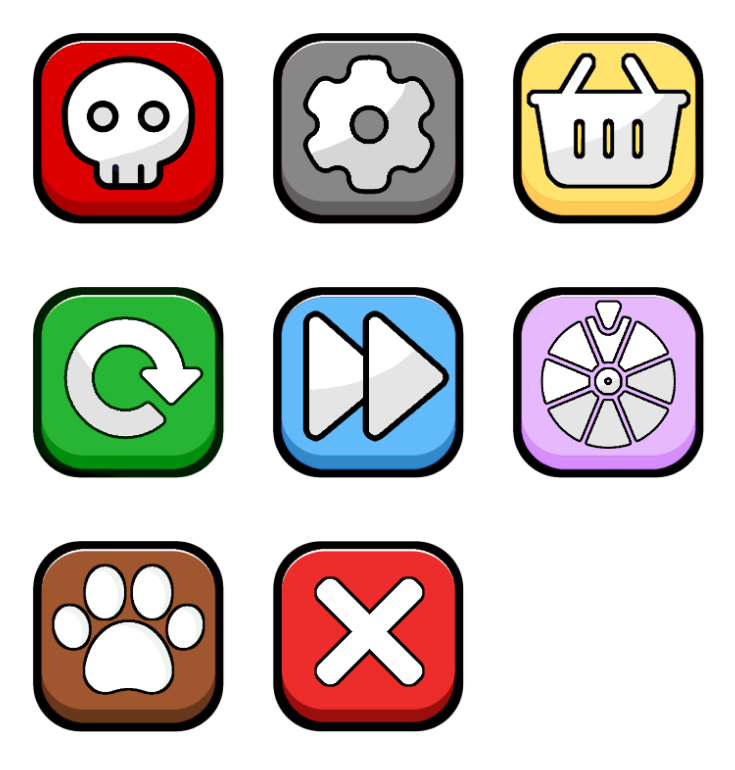
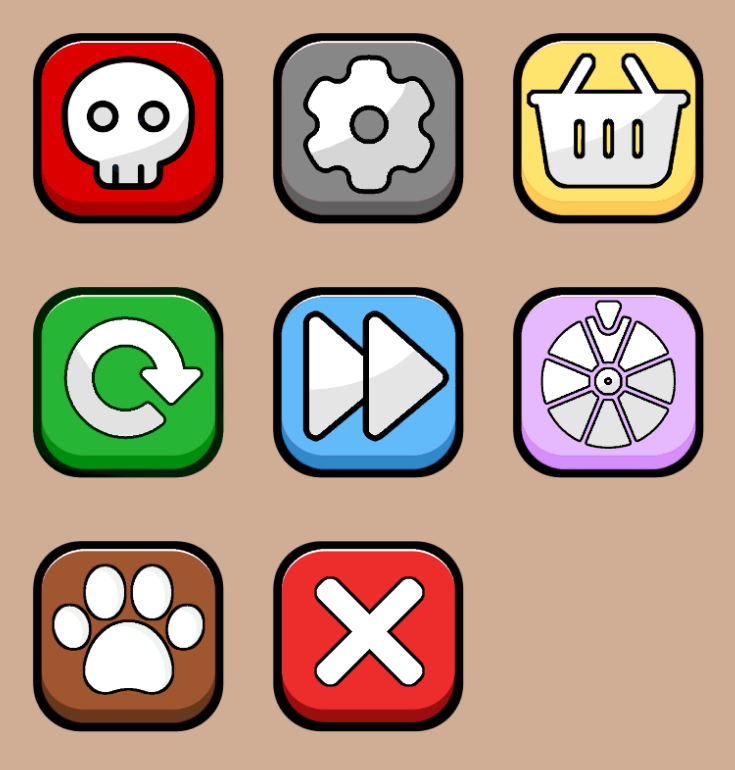
Before and after one commit to FounderFranco/AT2, a plain HTML site: page public/index.html in a window 1280 px wide. Shown: the whole page, without its empty margins (271-1006 px from the left). Drawn offline with Linux system fonts and the light colour scheme.

Commit message:
Change Background Color

```diff
--- a/public/index.html
+++ b/public/index.html
@@ -40,6 +40,8 @@
 </html>
 
 <script>
+    document.body.style.backgroundColor = `hsl(24, 39%, 70%)`
+
     // Icon 1
     const slide_sound = document.createElement ("audio")
     slide_sound.src = "sounds/Sound4.mp3"
```
